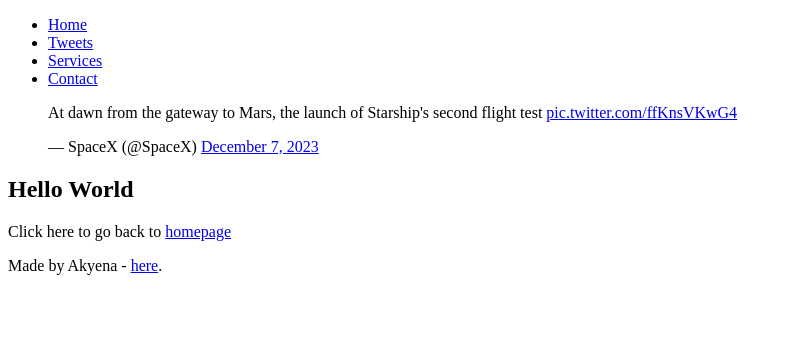
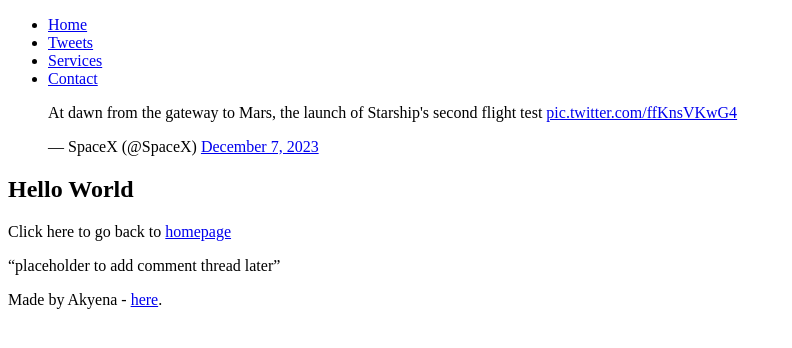
Before and after one commit to Akyena/My_First_Portfolio, a plain HTML site: page html_basic/tweets.html in a window 1280 px wide. Shown: the whole page, without its empty margins (0-792 px from the left). Drawn offline with Linux system fonts and the light colour scheme.

Commit message:
sections

```diff
--- a/html_basic/tweets.html
+++ b/html_basic/tweets.html
@@ -26,9 +26,8 @@
             <p>Click here to go back to <a href="index.html">homepage</a></p>
         </article>
 
-        <aside>
-            <!-- Add content for the aside here -->
-        </aside>
+        <aside>“placeholder to add comment thread later”</aside>
+
     </main>
 
     <footer>
```
